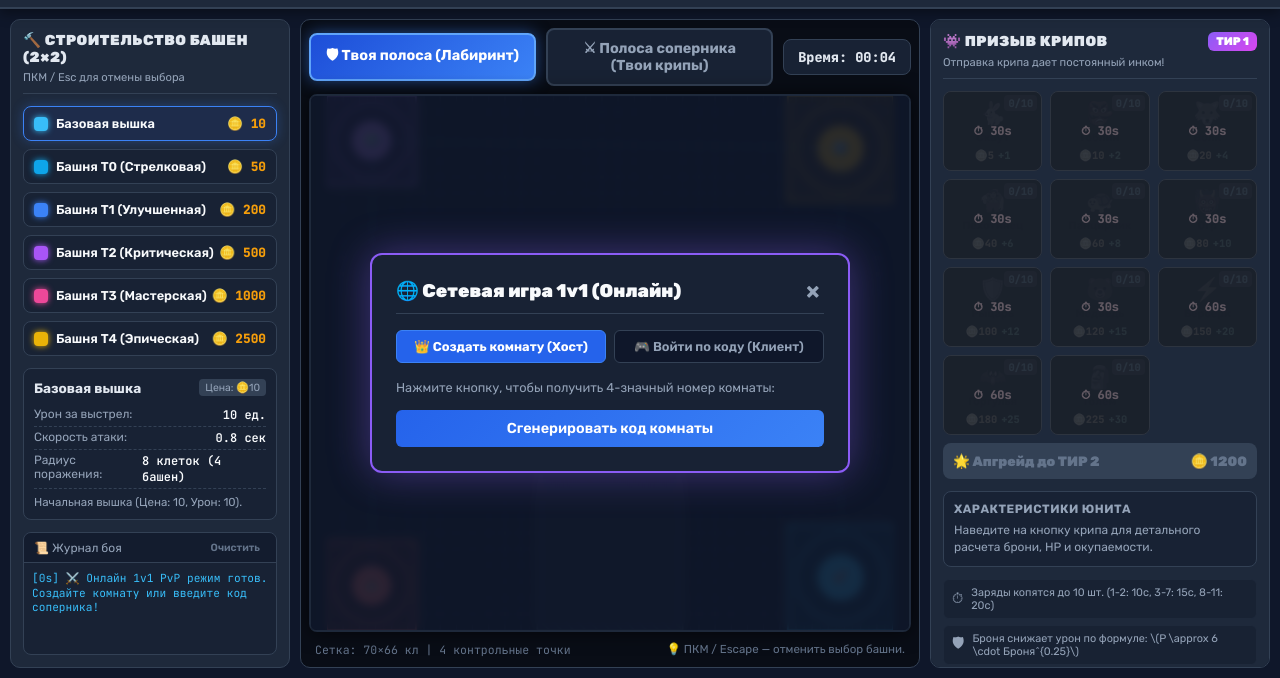
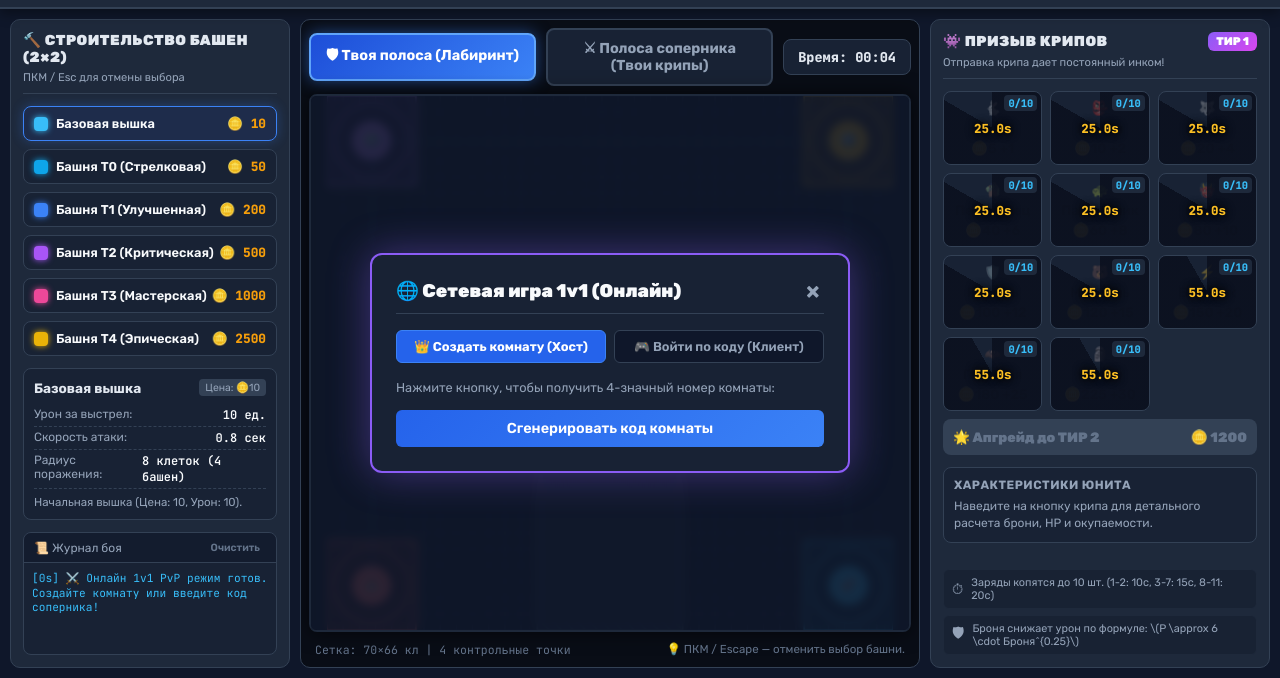
Before and after one commit to Tooll2/tower-wars, a website: page index.html in a window 1280 px wide. Shown: the part 122-800 px from the top of the page. Drawn offline with Linux system fonts and the light colour scheme.

Commit message:
Equal 11x11 zones, remove cursor tracking square, real-time clockwise radial cooldowns

```diff
--- a/balance.js
+++ b/balance.js
@@ -25,16 +25,16 @@ const BALANCE = {
     // Central Wall
     MIDDLE_WALL: { x: 26, y: 24, w: 18, h: 42 },
 
-    // 4 Key Zones (Clean Visuals, No Text)
-    SPAWN_ZONE: { x: 57, y: 53, w: 13, h: 13 },   // Bottom-Right Start (6.5x6.5 towers)
-    WAYPOINT_1: { x: 57, y: 0, w: 13, h: 13 },    // Top-Right Checkpoint 1
-    WAYPOINT_2: { x: 0, y: 0, w: 11, h: 11 },     // Top-Left Checkpoint 2
-    EXIT_ZONE: { x: 0, y: 55, w: 11, h: 11 },     // Bottom-Left Goal (5.5x5.5 towers)
+    // 4 Key Zones (Symmetrical 11x11 Cells)
+    SPAWN_ZONE: { x: 59, y: 55, w: 11, h: 11 },   // Bottom-Right Start (11x11)
+    WAYPOINT_1: { x: 59, y: 0, w: 11, h: 11 },    // Top-Right Checkpoint 1 (11x11)
+    WAYPOINT_2: { x: 0, y: 0, w: 11, h: 11 },     // Top-Left Checkpoint 2 (11x11)
+    EXIT_ZONE: { x: 0, y: 55, w: 11, h: 11 },     // Bottom-Left Goal Base (11x11)
 
     // Waypoint Coordinates
     WAYPOINT_COORDS: [
-      { x: 63, y: 59 }, // 0: Spawn (Bottom-Right)
-      { x: 63, y: 6 },  // 1: Checkpoint 1 (Top-Right)
+      { x: 64, y: 60 }, // 0: Spawn (Bottom-Right)
+      { x: 64, y: 5 },  // 1: Checkpoint 1 (Top-Right)
       { x: 5, y: 5 },   // 2: Checkpoint 2 (Top-Left)
       { x: 5, y: 60 }   // 3: Goal Base (Bottom-Left)
     ],
--- a/game.js
+++ b/game.js
@@ -395,6 +395,8 @@ class TowerWarsGame {
     this.updateParticles(dt);
     this.updateFloatingTexts(dt);
 
+    this.updateCreepUIRealtime();
+
     if (this.player.lives <= 0) {
       this.triggerGameOver(false);
     } else if (this.enemy.lives <= 0) {
@@ -919,14 +921,12 @@ class TowerWarsGame {
       ctx.globalAlpha = 1.0;
     }
 
-    // 11. Mouse Hover Box & Placement Ghost
-    if (this.activeLane === 'player' && this.isHoveringCanvas) {
+    // 11. Mouse Hover Placement Ghost (Only when a tower is selected!)
+    if (this.activeLane === 'player' && this.isHoveringCanvas && this.selectedTowerToBuild) {
       const gx = this.mouseGridPos.x;
       const gy = this.mouseGridPos.y;
 
-      if (gx >= 0 && gx < this.width && gy >= 0 && gy < this.height) {
-        if (this.selectedTowerToBuild) {
-          if (gx + 1 < this.width && gy + 1 < this.height) {
+      if (gx >= 0 && gx + 1 < this.width && gy >= 0 && gy + 1 < this.height) {
         const canBuild = this.canPlaceTower(this.player, gx, gy);
         const bx = gx * cs;
         const by = gy * cs;
@@ -946,15 +946,6 @@ class TowerWarsGame {
         ctx.arc(bx + bw / 2, by + bh / 2, this.selectedTowerToBuild.range * cs, 0, Math.PI * 2);
         ctx.fill();
         ctx.stroke();
-          }
-        } else {
-          // Highlight cell under cursor
-          ctx.fillStyle = '#38bdf822';
-          ctx.fillRect(gx * cs, gy * cs, cs, cs);
-          ctx.strokeStyle = '#38bdf8aa';
-          ctx.lineWidth = 1.5;
-          ctx.strokeRect(gx * cs, gy * cs, cs, cs);
-        }
       }
     }
   }
@@ -1015,11 +1006,13 @@ class TowerWarsGame {
     this.player.creepSlots.forEach((slot, idx) => {
       const btn = document.createElement('button');
       btn.className = 'creep-btn';
-      btn.disabled = slot.initialCooldownRemaining > 0 || slot.charges <= 0 || this.player.gold < slot.def.cost;
+      btn.dataset.slot = String(idx);
 
       const incSign = slot.def.income >= 0 ? `+${slot.def.income}` : `${slot.def.income}`;
 
       btn.innerHTML = `
+        <div class="creep-radial-cooldown" style="--cd-angle: 0deg;"></div>
+        <div class="creep-cd-timer-text" style="display: none;"></div>
         <span class="creep-charge-badge">${slot.charges}/10</span>
         <span class="creep-btn-icon">${slot.def.icon}</span>
         <span class="creep-btn-name">${slot.def.name}</span>
@@ -1027,7 +1020,6 @@ class TowerWarsGame {
           <span class="creep-btn-cost">🪙${slot.def.cost}</span>
           <span class="creep-btn-income">${incSign}</span>
         </div>
-        ${slot.initialCooldownRemaining > 0 ? `<div class="creep-cd-overlay">⏱ ${Math.ceil(slot.initialCooldownRemaining)}s</div>` : ''}
       `;
 
       btn.addEventListener('mouseenter', () => this.showCreepHoverDetails(slot.def));
@@ -1060,6 +1052,68 @@ class TowerWarsGame {
       maxTierBadge.innerHTML = `<span>👑 Максимальный ТИР 3</span>`;
       grid.appendChild(maxTierBadge);
     }
+
+    this.updateCreepUIRealtime();
+  }
+
+  updateCreepUIRealtime() {
+    const buttons = document.querySelectorAll('.creep-btn[data-slot]');
+    buttons.forEach(btn => {
+      const idx = Number(btn.dataset.slot);
+      const slot = this.player.creepSlots[idx];
+      if (!slot) return;
+
+      const radial = btn.querySelector('.creep-radial-cooldown');
+      const timerText = btn.querySelector('.creep-cd-timer-text');
+      const badge = btn.querySelector('.creep-charge-badge');
+
+      const isAffordable = (this.player.gold >= slot.def.cost);
+
+      if (slot.initialCooldownRemaining > 0) {
+        // Initial Unlock Countdown (Clockwise Sweep)
+        const total = slot.def.initCd || 1;
+        const progress = Math.min(1, Math.max(0, slot.initialCooldownRemaining / total));
+        const angle = Math.round(progress * 360);
+        if (radial) radial.style.setProperty('--cd-angle', `${angle}deg`);
+        if (timerText) {
+          timerText.style.display = 'flex';
+          timerText.innerText = `${slot.initialCooldownRemaining.toFixed(1)}s`;
+        }
+        if (badge) {
+          badge.innerText = `0/10`;
+          badge.classList.remove('ready');
+        }
+        btn.disabled = true;
+      } else {
+        // Unlocked!
+        if (slot.charges === 0) {
+          // Accumulating first charge
+          const total = slot.def.stackInterval;
+          const remaining = total - slot.stackTimer;
+          const progress = Math.min(1, Math.max(0, remaining / total));
+          const angle = Math.round(progress * 360);
+          if (radial) radial.style.setProperty('--cd-angle', `${angle}deg`);
+          if (timerText) {
+            timerText.style.display = 'flex';
+            timerText.innerText = `${remaining.toFixed(1)}s`;
+          }
+          if (badge) {
+            badge.innerText = `0/10`;
+            badge.classList.remove('ready');
+          }
+          btn.disabled = true;
+        } else {
+          // Has 1..10 charges
+          if (radial) radial.style.setProperty('--cd-angle', `0deg`);
+          if (timerText) timerText.style.display = 'none';
+          if (badge) {
+            badge.innerText = `${slot.charges}/10`;
+            badge.classList.add('ready');
+          }
+          btn.disabled = !isAffordable;
+        }
+      }
+    });
   }
 
   showCreepHoverDetails(creepDef) {
--- a/style.css
+++ b/style.css
@@ -643,6 +643,7 @@ button {
   position: relative;
   transition: all 0.15s ease;
   overflow: hidden;
+  user-select: none;
 }
 
 .creep-btn:hover:not(:disabled) {
@@ -652,40 +653,31 @@ button {
 }
 
 .creep-btn:disabled {
-  opacity: 0.5;
   cursor: not-allowed;
-  filter: grayscale(0.8);
 }
 
-.creep-btn-icon {
-  font-size: 1.4rem;
+.creep-radial-cooldown {
+  position: absolute;
+  inset: 0;
+  pointer-events: none;
+  background: conic-gradient(rgba(10, 15, 29, 0.85) var(--cd-angle, 0deg), transparent var(--cd-angle, 0deg));
+  z-index: 2;
 }
 
-.creep-btn-name {
-  font-size: 0.68rem;
-  font-weight: 700;
-  text-align: center;
-  white-space: nowrap;
-  overflow: hidden;
-  text-overflow: ellipsis;
-  max-width: 90%;
-}
-
-.creep-btn-meta {
+.creep-cd-timer-text {
+  position: absolute;
+  inset: 0;
   display: flex;
-  gap: 4px;
+  flex-direction: column;
+  justify-content: center;
+  align-items: center;
+  z-index: 3;
+  pointer-events: none;
   font-family: 'JetBrains Mono', monospace;
-  font-size: 0.65rem;
-}
-
-.creep-btn-cost {
-  color: var(--gold);
-  font-weight: 700;
-}
-
-.creep-btn-income {
-  color: var(--income);
-  font-weight: 700;
+  font-size: 0.78rem;
+  font-weight: 900;
+  color: #fbbf24;
+  text-shadow: 0 0 6px #000, 0 0 10px #000;
 }
 
 .creep-charge-badge {
@@ -695,23 +687,16 @@ button {
   font-family: 'JetBrains Mono', monospace;
   font-size: 0.65rem;
   font-weight: 800;
-  background: #334155;
+  background: #1e293b;
   padding: 1px 4px;
   border-radius: 4px;
   color: #38bdf8;
+  z-index: 4;
 }
 
-.creep-cd-overlay {
-  position: absolute;
-  inset: 0;
-  background: rgba(15, 23, 42, 0.75);
-  display: flex;
-  justify-content: center;
-  align-items: center;
-  font-family: 'JetBrains Mono', monospace;
-  font-size: 0.75rem;
-  font-weight: 800;
-  color: #f87171;
+.creep-charge-badge.ready {
+  background: #065f46;
+  color: #34d399;
 }
 
 .btn-tier-upgrade {
```
Lines whose indentation alone changed are shown as unchanged.
